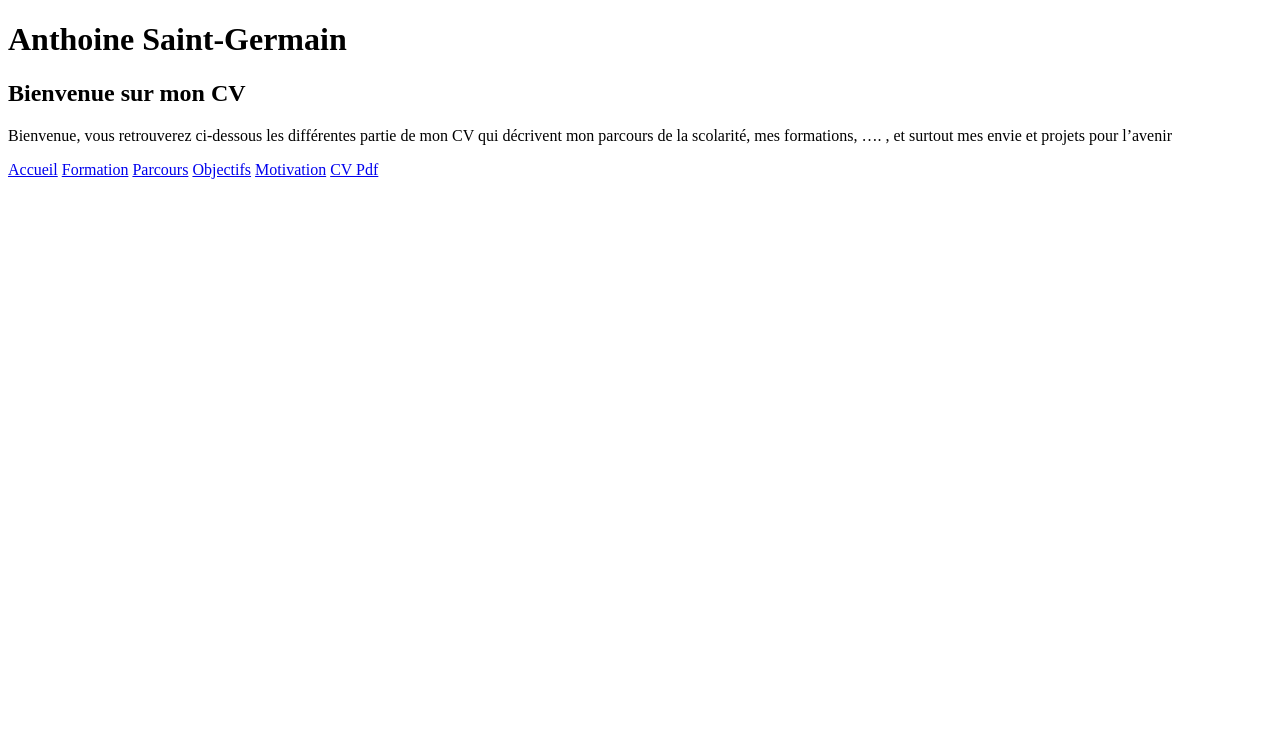
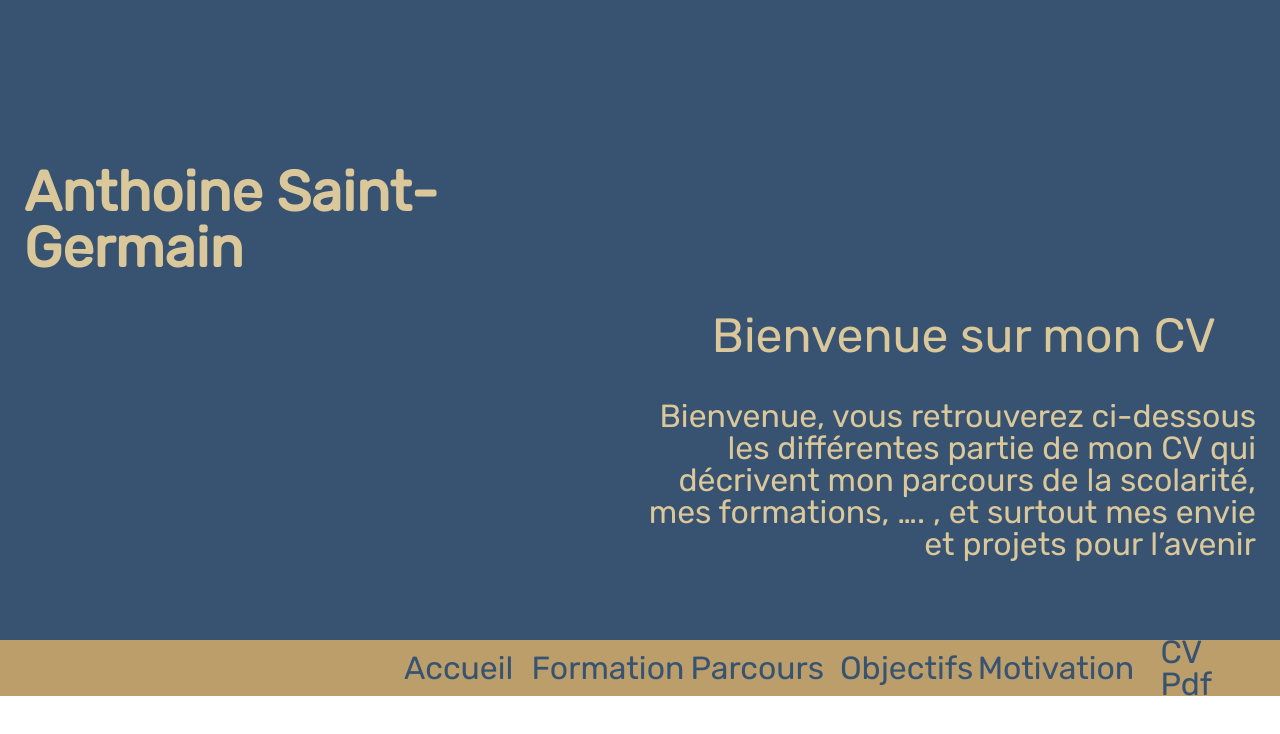
Before and after one commit to AnthoineSG/AnthoineSG.github.io, a plain HTML site: page cv/cv-anthoine.html in a window 1280 px wide. Drawn offline with Linux system fonts and the light colour scheme.

Commit message:
oskour march po

```diff
--- a/cv/cv-anthoine.html
+++ b/cv/cv-anthoine.html
@@ -4,8 +4,8 @@
     <meta charset="UTF-8">
     <meta http-equiv="X-UA-Compatible" content="IE=edge">
     <meta name="viewport" content="width=device-width, initial-scale=1.0">
-    <link rel="stylesheet" href="..//css/reset.css">
-    <link rel="stylesheet" href="../css/style.css">
+    <link rel="stylesheet" href="../cv/css/reset.css">
+    <link rel="stylesheet" href="../cv/css/style.css">
     <title>CV Anthoine</title>
 </head>
     <!-- https://anthoinesg.github.io/cv/cv-anthoine -->
```
